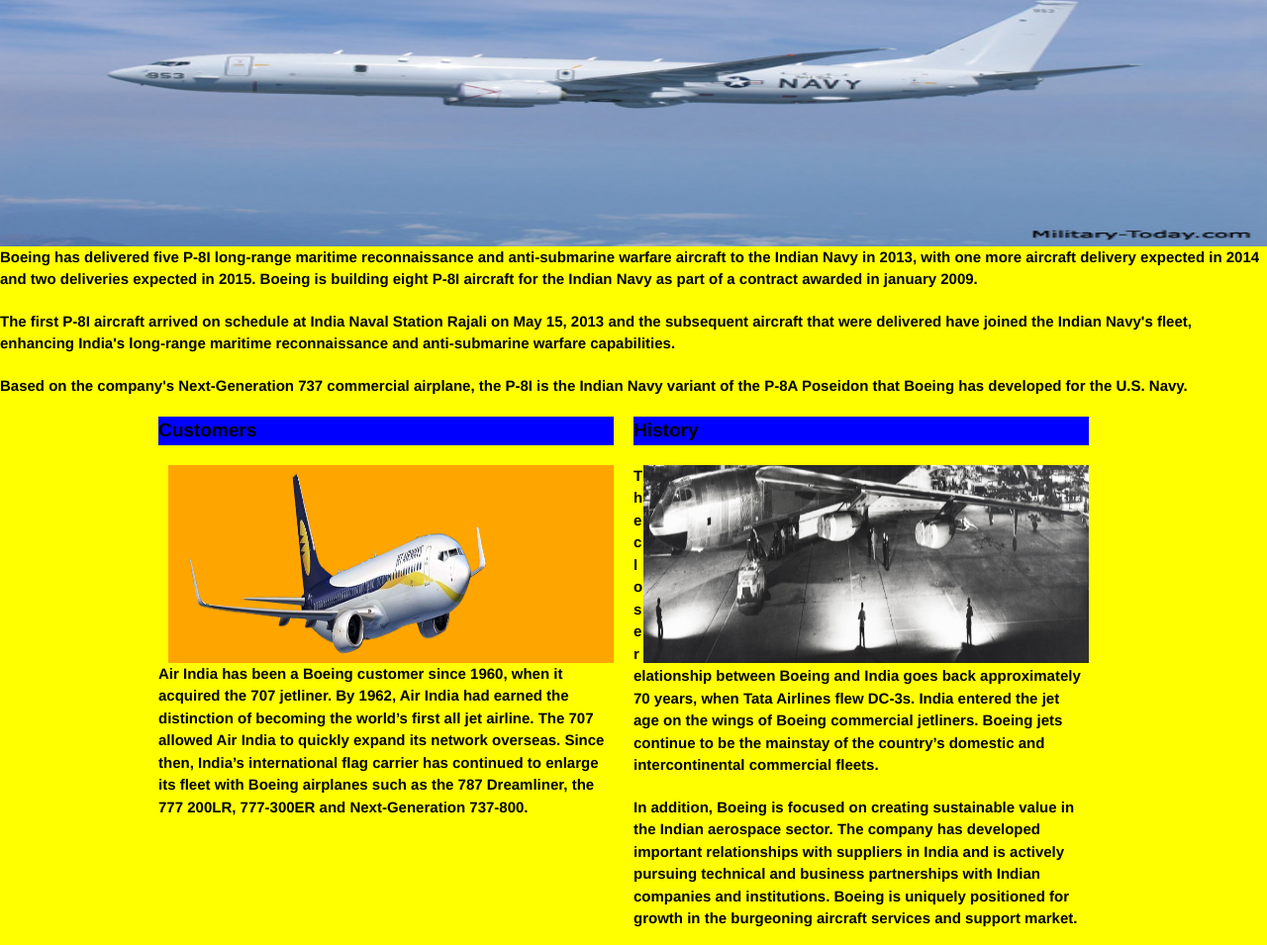
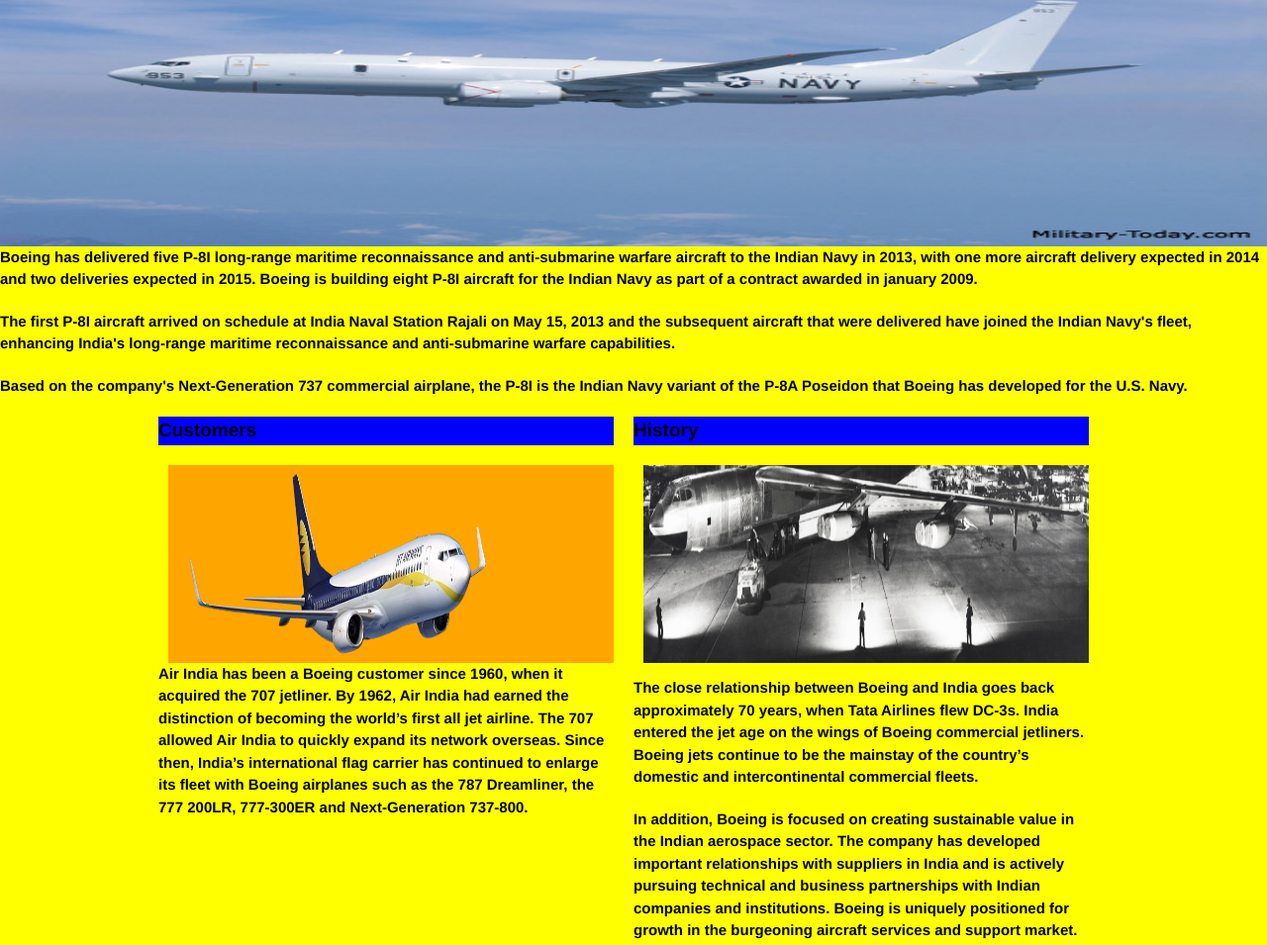
Before and after one commit to satyamthusu123/HTMLCSSAssignment, a plain HTML site: page index.html in a window 1280 px wide. Shown: the part 490-1445 px from the top of the page at 99% size. Drawn offline with Linux system fonts and the light colour scheme.

Commit message:
Fixed Alignment Issues in History Section

```diff
--- a/index.html
+++ b/index.html
@@ -73,7 +73,7 @@
          <!--A section which contains 2 vertical columns. divide the column on the right into 3 rows-->
          <section class="grid_6 omega">
             <h4>History</h4>
-            <img src="History.jpg" alt="History" id="History" />
+            <img src="History.jpg" alt="History" id="History" /><br><br><br><br><br><br><br><br><br><br><br>
             <h6>The close relationship between Boeing and India goes back approximately 70 years, when Tata Airlines flew DC-3s. India entered the jet age on the wings of Boeing commercial jetliners. Boeing jets continue to be the mainstay of the country’s domestic and intercontinental commercial fleets.</h6>
             <h6>In addition, Boeing is focused on creating sustainable value in the Indian aerospace sector. The company has developed important relationships with suppliers in India and is actively pursuing technical and business partnerships with Indian companies and institutions. Boeing is uniquely positioned for growth in the burgeoning aircraft services and support market.</h6>
             <h6>New opportunities for partnership have emerged in the area of defense, Indian industry and technology. In January 2009, the government of India selected the P-8I to fulfill its long-range maritime reconnaissance and antisubmarine requirements. In March 2009, Boeing opened the Boeing Research & Technology center in Bangalore to advance aerospace innovation. Recently, in June 2011, India’s Ministry of Defence signed an agreement with the U.S. government to acquire 10 Boeing C-17 Globemaster III airlifters.</h6>
```
